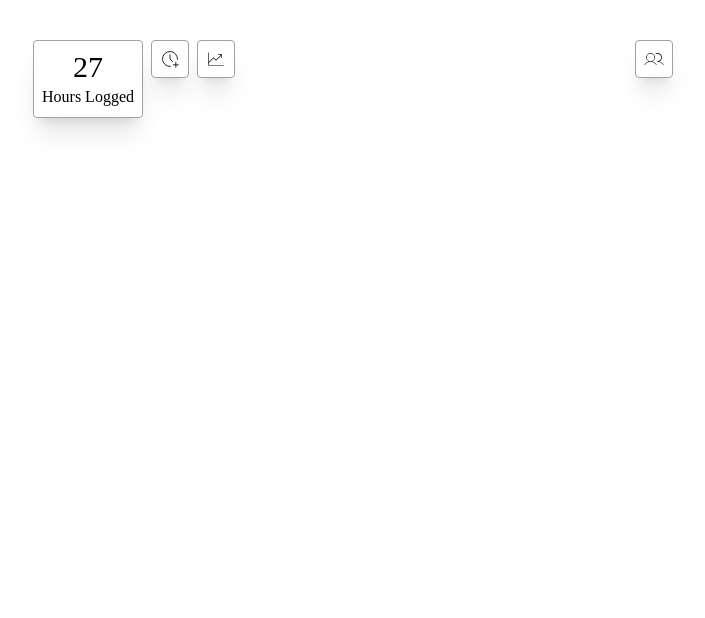
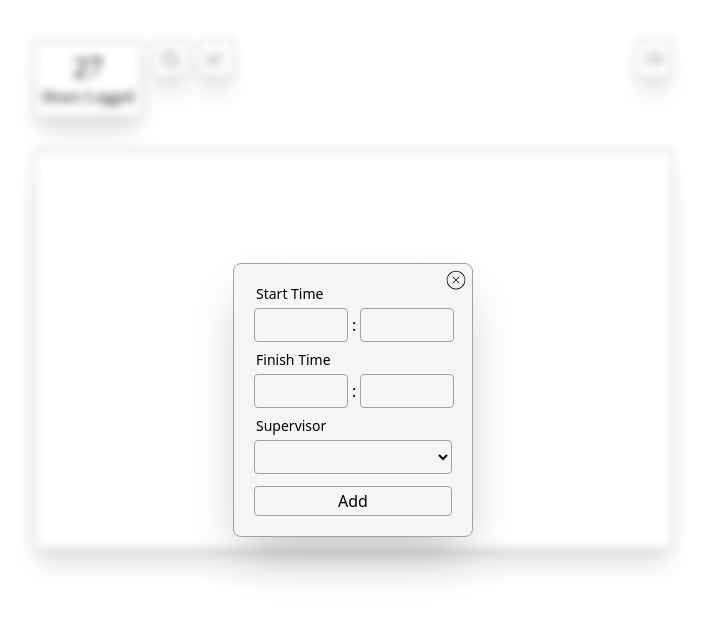
Before and after one commit to 2concrete/driving-tracker, a React (Vite) app: page /dashboard in a window 1280 px wide. Both pictures are taken after a click on the button 456 px from the left and 59 px from the top of the page. Shown: the top 618 px of the page, without its empty margins (287-992 px from the left). Built offline with nearby package versions, Linux system fonts and the light colour scheme.

Commit message:
created ui for adding driving hours

```diff
--- a/src/App.tsx
+++ b/src/App.tsx
@@ -61,7 +61,11 @@ const App = () => {
         />
         <Route
           path="/dashboard"
-          element=<Dashboard userData={userData} drivingLog={drivingLog} />
+          element=<Dashboard
+            supervisors={supervisors}
+            userData={userData}
+            drivingLog={drivingLog}
+          />
         />
       </Routes>
     </BrowserRouter>
--- /dev/null
+++ b/src/components/DrivingLogInput.tsx
@@ -0,0 +1,95 @@
+import { AnimatePresence, motion } from "framer-motion";
+import type { SetStateAction } from "react";
+import { PiXCircleThin } from "react-icons/pi";
+
+type Supervisor = {
+  name: string;
+  nickname: string;
+  license: number;
+};
+
+type DrivingLogInputProps = {
+  supervisors: Supervisor[];
+  setShowDrivingLogInput: React.Dispatch<SetStateAction<boolean>>;
+};
+
+const DrivingLogInput = ({
+  supervisors,
+  setShowDrivingLogInput,
+}: DrivingLogInputProps) => {
+  return (
+    <motion.div
+      exit={{ opacity: 0 }}
+      initial={{ opacity: 0 }}
+      animate={{ opacity: 1 }}
+      transition={{ duration: 0.3, ease: "easeIn" }}
+      className="fixed inset-0 flex items-center backdrop-blur-xs -webkit-backdrop-blur-xs justify-center"
+    >
+      <div className="relative z-10 bg-neutral-100 flex rounded-lg w-60 border-1 border-neutral-400 shadow-2xl p-5">
+        <form className="flex flex-col gap-2 w-full">
+          <button
+            type="button"
+            onClick={() => setShowDrivingLogInput(false)}
+            className="absolute right-0 top-0 p-1 cursor-pointer hover:opacity-70 transition-all"
+          >
+            <PiXCircleThin className="size-6" />
+          </button>
+          <span className="flex flex-col">
+            <label className="text-sm mb-1 ml-0.5">Start Time</label>
+            <span className="flex items-center gap-1">
+              <input
+                type="number"
+                max="60"
+                min="0"
+                className="outline-none border-neutral-400 border-1 rounded p-1 px-1.5"
+              />
+              <p>:</p>
+              <input
+                type="number"
+                max="60"
+                min="0"
+                className="outline-none border-neutral-400 border-1 rounded p-1 px-1.5"
+              />
+            </span>
+          </span>
+          <span className="flex flex-col">
+            <label className="text-sm mb-1 ml-0.5">Finish Time</label>
+            <span className="flex items-center gap-1">
+              <input
+                type="number"
+                max="60"
+                min="0"
+                className="outline-none border-neutral-400 border-1 rounded p-1 px-1.5"
+              />
+              <p>:</p>
+              <input
+                type="number"
+                max="60"
+                min="0"
+                className="outline-none border-neutral-400 border-1 rounded p-1 px-1.5"
+              />
+            </span>
+          </span>
+          <span className="flex flex-col">
+            <label className="text-sm mb-1 ml-0.5">Supervisor</label>
+            <select className="outline-none border-neutral-400 border-1 rounded p-1 px-1.5">
+              {supervisors.map((supervisor) => (
+                <option key={supervisor.license} value={supervisor.license}>
+                  {supervisor.name}
+                </option>
+              ))}
+            </select>
+          </span>
+          <button
+            type="submit"
+            className="border-1 border-neutral-400 rounded p-0.5 mt-1 hover:bg-blue-100 transition-all cursor-pointer"
+          >
+            Add
+          </button>
+        </form>
+      </div>
+    </motion.div>
+  );
+};
+
+export default DrivingLogInput;
--- a/src/components/DrivingLogList.tsx
+++ b/src/components/DrivingLogList.tsx
@@ -16,7 +16,9 @@ type DrivingLogListProps = {
 };
 
 const DrivingLogList = ({ drivingLog }: DrivingLogListProps) => {
-  return <div></div>;
+  return (
+    <div className="border-1 border-neutral-400 h-100 rounded shadow-xl"></div>
+  );
 };
 
 export default DrivingLogList;
--- a/src/pages/Dashboard.tsx
+++ b/src/pages/Dashboard.tsx
@@ -1,7 +1,9 @@
-import { motion } from "framer-motion";
+import { AnimatePresence, motion } from "framer-motion";
 import { TbClockPlus } from "react-icons/tb";
 import { PiChartLineUpThin, PiUsersThin } from "react-icons/pi";
 import DrivingLogList from "../components/DrivingLogList";
+import DrivingLogInput from "../components/DrivingLogInput";
+import { useState } from "react";
 
 type Supervisor = {
   name: string;
@@ -19,23 +21,40 @@ type DrivingLogEntry = {
 type DashboardProps = {
   userData: { name: string; hoursLogged: number };
   drivingLog: DrivingLogEntry[];
+  supervisors: Supervisor[];
 };
 
-const Dashboard = ({ userData, drivingLog }: DashboardProps) => {
+const Dashboard = ({ userData, drivingLog, supervisors }: DashboardProps) => {
+  const [showDrivingLogInput, setShowDrivingLogInput] =
+    useState<boolean>(false);
+
   return (
+    <>
+      <AnimatePresence>
+        {showDrivingLogInput && (
+          <DrivingLogInput
+            setShowDrivingLogInput={setShowDrivingLogInput}
+            supervisors={supervisors}
+          />
+        )}
+      </AnimatePresence>
+
       <motion.div
         initial={{ opacity: 0 }}
         animate={{ opacity: 100 }}
-      transition={{ duration: 1.5, ease: "easeIn" }}
-      className="flex font-[Segoe_UI_Semilight] mx-auto lg:w-1/2 md:w-4/5 sm:w-11/12 mt-10 flex-col"
+        transition={{ duration: 0.5, ease: "easeIn" }}
+        className="flex font-[Segoe_UI_Semilight] mx-auto lg:w-1/2 md:w-4/5 sm:w-11/12 flex-col gap-8"
       >
-      <div className="flex justify-between w-full">
+        <div className="flex justify-between w-full mt-10">
           <div className="flex gap-2">
             <div className="w-fit rounded p-2 shadow-xl flex flex-col items-center border-1 border-neutral-400">
               <p className="text-3xl">{userData.hoursLogged}</p>
               <p>Hours Logged</p>
             </div>
-          <button className="cursor-pointer hover:opacity-70 transition-all w-fit gap-2 h-fit rounded p-2 shadow-xl border-1 border-neutral-400">
+            <button
+              onClick={() => setShowDrivingLogInput(true)}
+              className="cursor-pointer hover:opacity-70 transition-all w-fit gap-2 h-fit rounded p-2 shadow-xl border-1 border-neutral-400"
+            >
               <TbClockPlus className="size-5 stroke-1" />
             </button>
             <button className="cursor-pointer hover:opacity-70 transition-all w-fit gap-2 h-fit rounded p-2 shadow-xl border-1 border-neutral-400">
@@ -50,6 +69,7 @@ const Dashboard = ({ userData, drivingLog }: DashboardProps) => {
         </div>
         <DrivingLogList drivingLog={drivingLog} />
       </motion.div>
+    </>
   );
 };
 
```
Lines whose indentation alone changed are shown as unchanged.
